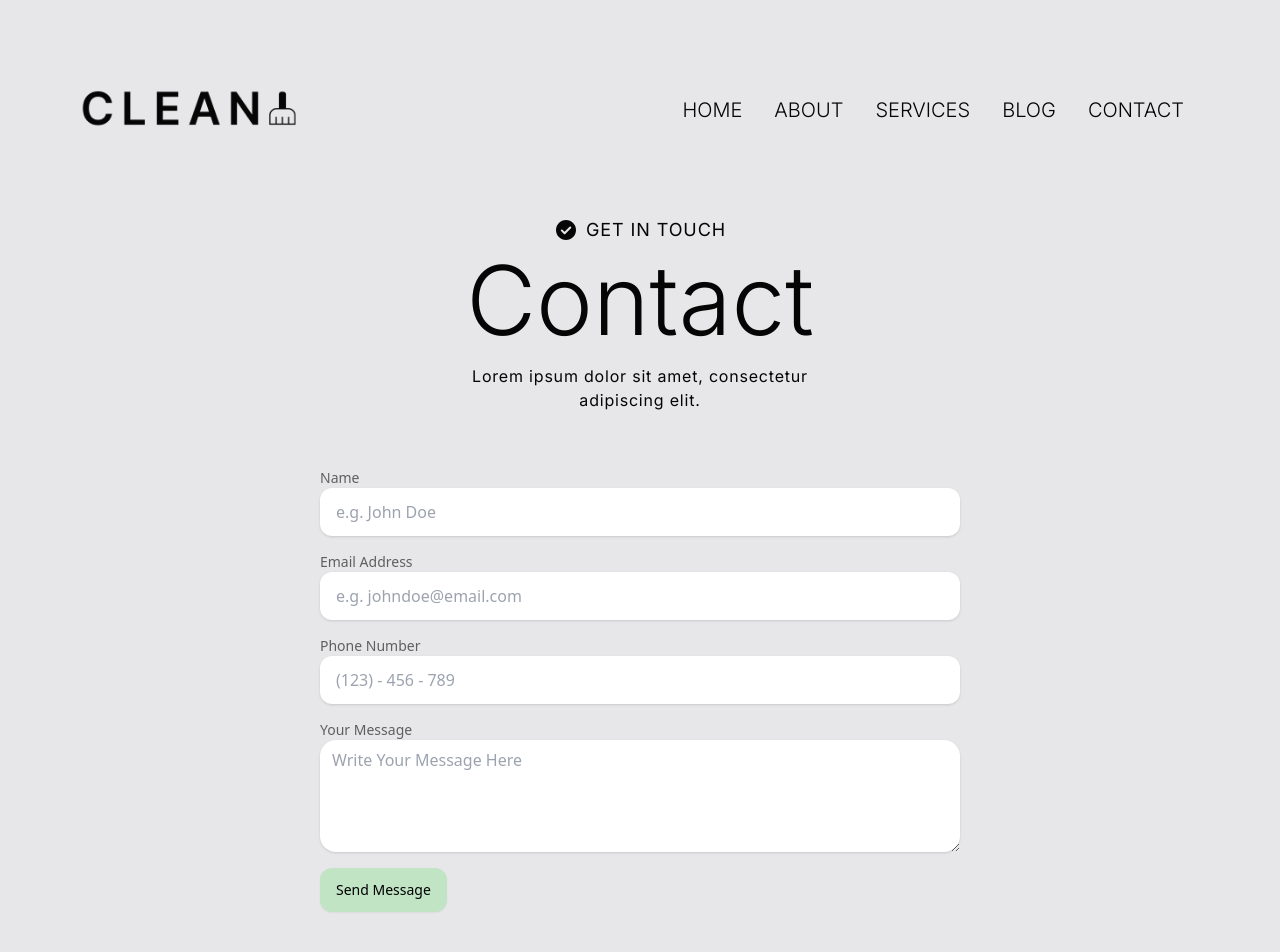
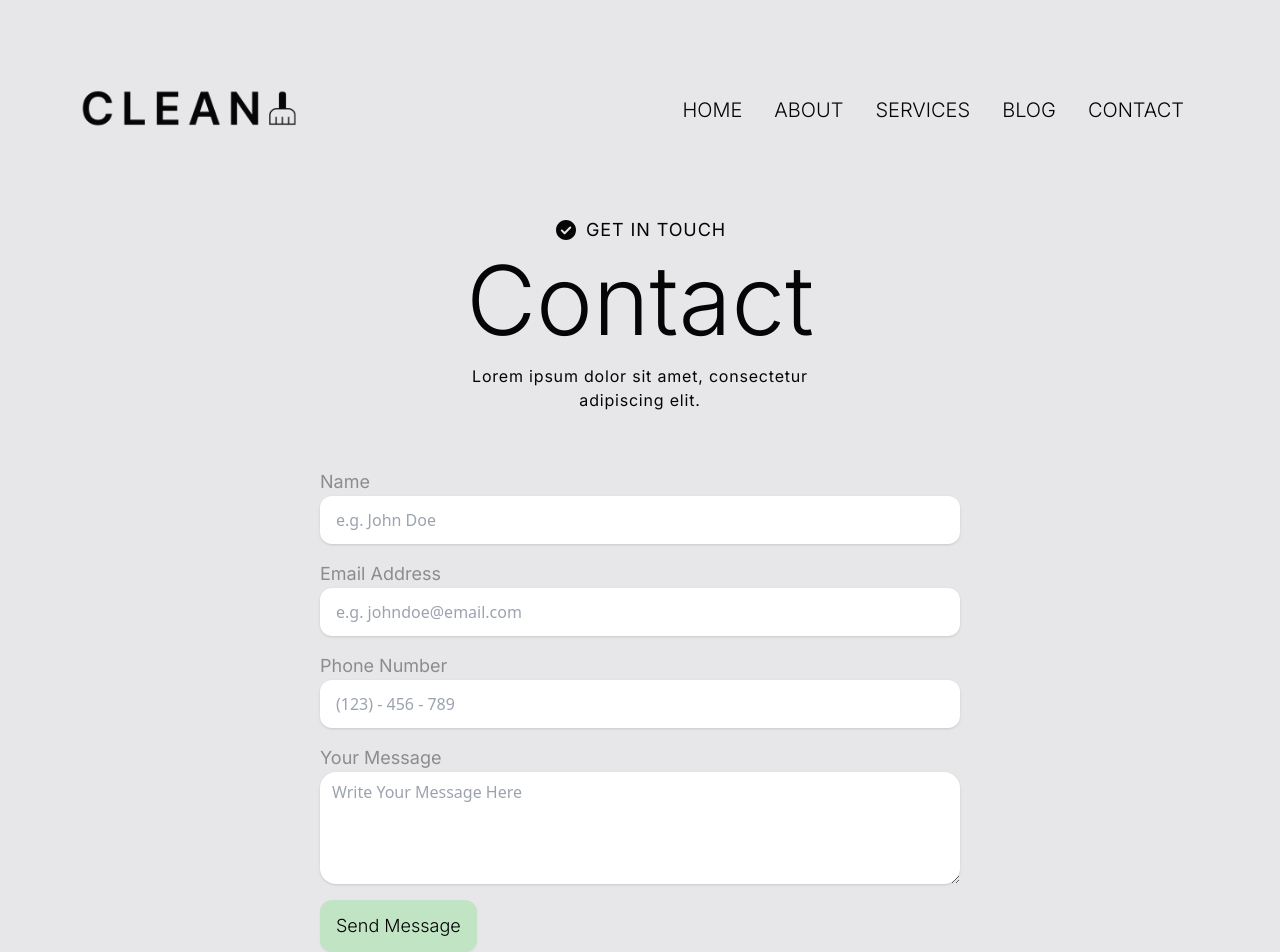
Before and after one commit to Yagya-Adh/clean, a Next.js app: page /contact in a window 1280 px wide. Shown: the top 952 px of the page. Built offline with nearby package versions, Linux system fonts and the light colour scheme.

Commit message:
contact form update with controlled form submition

```diff
--- a/app/components/form/ContactForm.tsx
+++ b/app/components/form/ContactForm.tsx
@@ -1,106 +1,125 @@
+"use client";
+import { useState } from "react";
 const ContactForm = () => {
+  const [formData, setFormData] = useState({
+    name: "",
+    email: "",
+    phone: "",
+    message: "",
+  });
+
+  const [isSubmitted, setIsSubmitted] = useState(false);
+  const [isLoading, setIsLoading] = useState(false);
+
+  const handleChange = (
+    e: React.ChangeEvent<HTMLInputElement | HTMLTextAreaElement>
+  ) => {
+    const { name, value } = e.target;
+    setFormData((prev) => ({ ...prev, [name]: value }));
+  };
+
+  const handleSubmit = (e: React.FormEvent) => {
+    e.preventDefault();
+    setIsLoading(true);
+
+    setTimeout(() => {
+      setIsLoading(false);
+      setIsSubmitted(true);
+    }, 2000); // 2-second delay
+  };
+
+  if (isSubmitted) {
+    return (
+      <section className="max-w-screen-xl mx-auto px-10 sm:px-40 md:px-60 lg:px-80">
+        <div className="flex flex-col justify-center items-center bg-black rounded-md py-4 px-10">
+          <p className="font-inter font-normal text-lg text-white">
+            Thank you! Your submission has been received!
+          </p>
+        </div>
+      </section>
+    );
+  }
+
   return (
     <section className="max-w-screen-xl mx-auto px-10 sm:px-40 md:px-60 lg:px-80">
-      <form>
+      <form onSubmit={handleSubmit}>
         <div className="flex flex-col justify-center items-center animate-fadeInUp">
           <div className="py-2 flex flex-col w-full">
-            <label className="text-sm text-clean-black-10/60" htmlFor="name">
+            <label
+              htmlFor="name"
+              className="text-sm md:text-lg font-inter font-normal text-clean-black-10/40"
+            >
               Name
             </label>
             <input
-              required
               type="text"
-              placeholder="e.g. John Doe "
-              className="
-              px-4
-              py-3
-              rounded-xl
-              shadow
-              border-transparent
-              focus:border
-              focus:border-black
-              outline-none
-              "
+              name="name"
+              placeholder="e.g. John Doe"
+              value={formData.name}
+              onChange={handleChange}
+              className="px-4 py-3 rounded-xl shadow border-transparent focus:border-black outline-none"
             />
           </div>
+
           <div className="py-2 flex flex-col w-full">
-            <label className="text-sm text-clean-black-10/60" htmlFor="email">
+            <label
+              htmlFor="email"
+              className="text-sm md:text-lg font-inter font-normal text-clean-black-10/40"
+            >
               Email Address
             </label>
             <input
-              required
-              type="text"
+              type="email"
+              name="email"
               placeholder="e.g. johndoe@email.com"
-              className="
-               px-4
-              py-3
-              rounded-xl
-              border-transparent
-              shadow
-              focus:border
-              focus:border-black
-              outline-none"
+              value={formData.email}
+              onChange={handleChange}
+              className="px-4 py-3 rounded-xl shadow border-transparent focus:border-black outline-none"
             />
           </div>
+
           <div className="py-2 flex flex-col w-full">
-            <label className="text-sm text-clean-black-10/60" htmlFor="phone">
+            <label
+              htmlFor="phone"
+              className="text-sm md:text-lg font-inter font-normal text-clean-black-10/40"
+            >
               Phone Number
             </label>
             <input
               type="text"
+              name="phone"
               placeholder="(123) - 456 - 789"
-              className="
-              px-4
-              py-3
-              rounded-xl
-              shadow
-              border-transparent
-              focus:border
-              focus:border-black
-              outline-none"
+              value={formData.phone}
+              onChange={handleChange}
+              className="px-4 py-3 rounded-xl shadow border-transparent focus:border-black outline-none"
             />
           </div>
+
           <div className="py-2 flex flex-col w-full">
-            <label className="text-sm text-clean-black-10/60" htmlFor="message">
+            <label
+              htmlFor="message"
+              className="text-sm md:text-lg font-inter font-normal text-clean-black-10/40"
+            >
               Your Message
             </label>
             <textarea
               name="message"
               id="message"
+              rows={4}
               placeholder="Write Your Message Here"
-              className="
-              rounded-2xl
-              py-2
-              px-3
-              shadow
-              border-transparent
-              focus:border
-              focus:border-black
-              outline-none
-              "
-              rows={4}
-            ></textarea>
+              value={formData.message}
+              onChange={handleChange}
+              className="rounded-2xl py-2 px-3 shadow border-transparent focus:border-black outline-none"
+            />
           </div>
         </div>
         <div className="my-2">
           <button
-            className="
-            px-4
-            py-3
-            bg-clean-green-10
-            hover:bg-black
-            text-black
-            hover:text-white
-            rounded-xl
-            text-sm
-            shadow-sm
-            duration-300
-            transition-all
-            ease-in-out
-            "
             type="submit"
+            disabled={isLoading}
+            className="hover:bg-black hover:text-white bg-clean-green-10 px-4 py-3 rounded-xl text-sm  md:text-lg font-inter font-light shadow-sm duration-300 transition-all ease-in-out"
           >
-            Send Message{" "}
+            {isLoading ? "Please wait..." : "Send Message"}
           </button>
         </div>
       </form>
```
